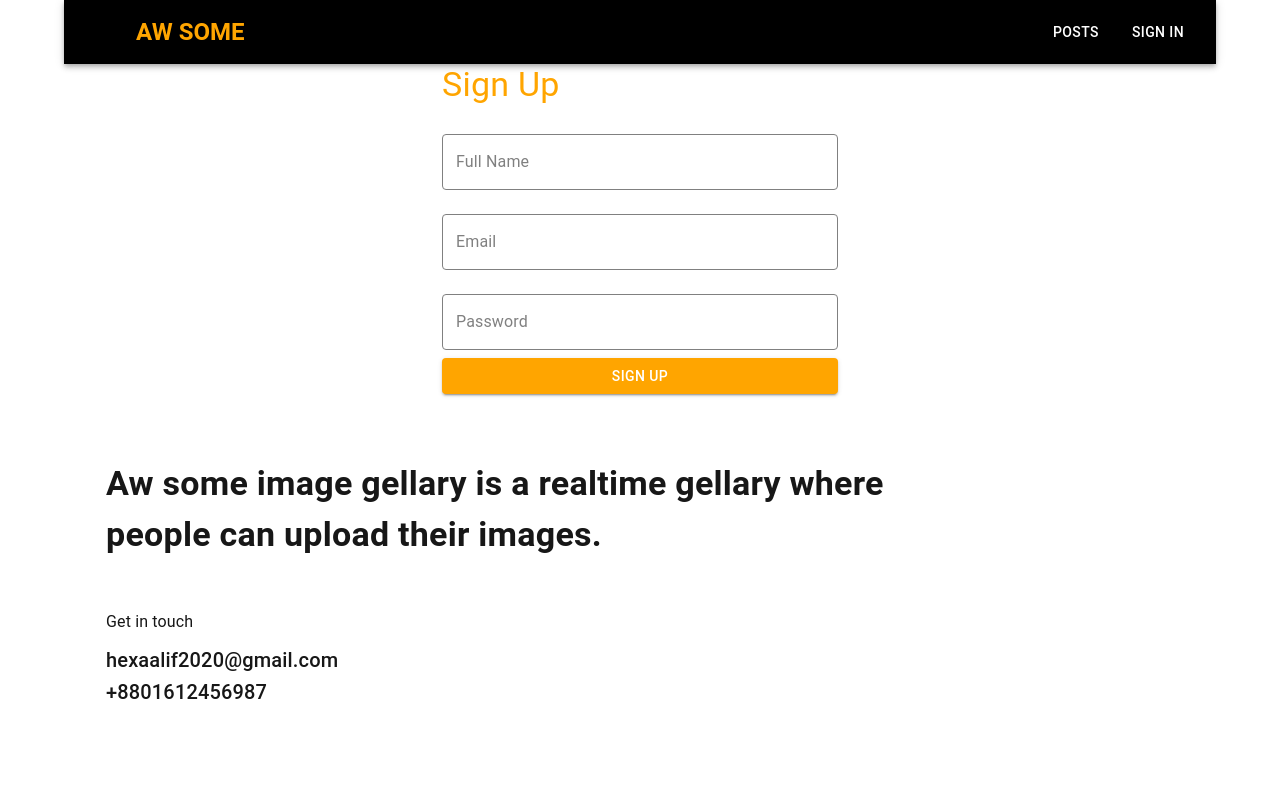
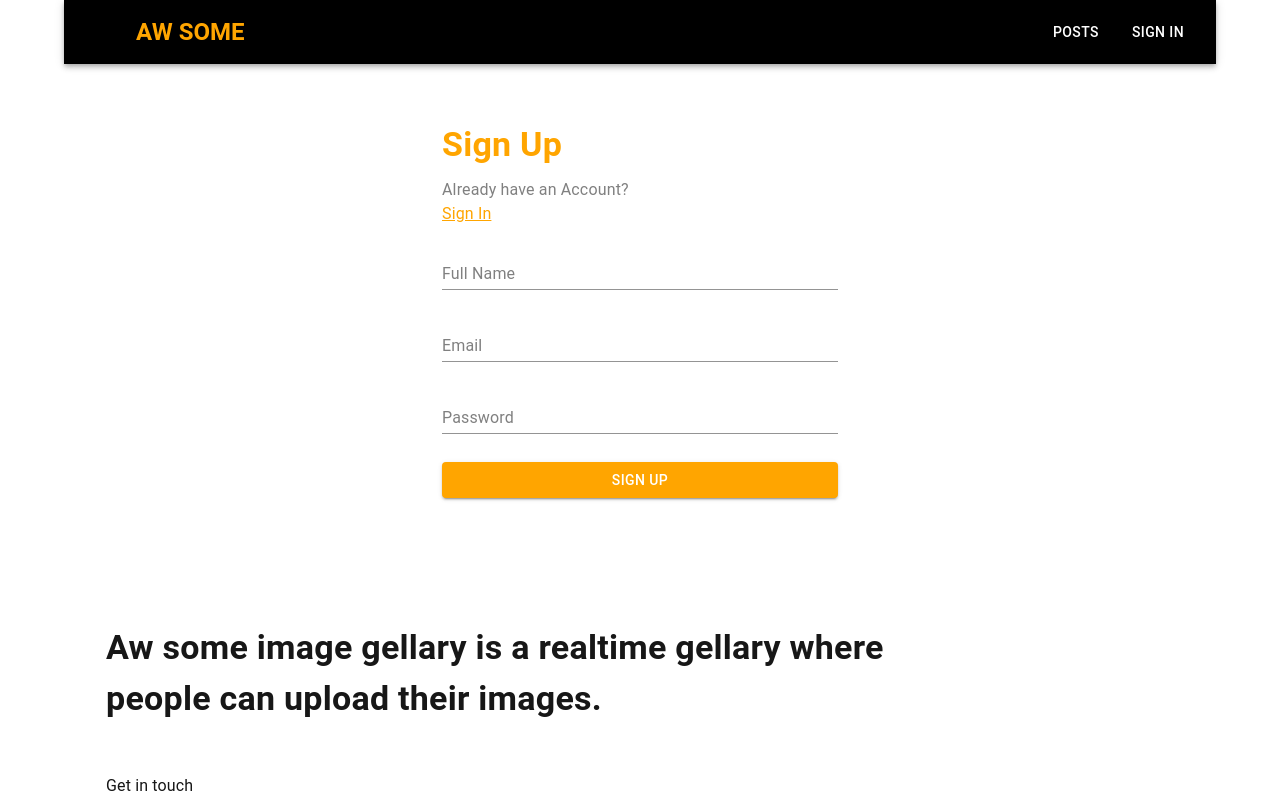
Before and after one commit to shadullah/awesome-pic-manager, a Next.js app: page /signup in a window 1280 px wide. Shown: the top 800 px of the page. Built offline with nearby package versions, Linux system fonts and the light colour scheme; no server answers; some icons are missing.

Commit message:
signin,up page designed

```diff
--- a/src/app/(auth)/signup/page.tsx
+++ b/src/app/(auth)/signup/page.tsx
@@ -1,11 +1,19 @@
 "use client";
 import { useState } from "react";
 import { useForm } from "react-hook-form";
-import { Button, TextField, Typography, Container } from "@mui/material";
+import {
+  Button,
+  TextField,
+  Typography,
+  Container,
+  CircularProgress,
+} from "@mui/material";
 // import { useRouter } from "next/router";
 import { zodResolver } from "@hookform/resolvers/zod";
 import { signUpSchema } from "@/schemas/signUpSchema";
 import { useRouter } from "next/navigation";
+import Link from "next/link";
+import toast from "react-hot-toast";
 
 interface SignUpFormInputs {
   fullname: string;
@@ -39,6 +47,9 @@ export default function SignUpForm() {
       if (response.ok) {
         alert(result.message);
         router.push("/signin");
+        toast.success("Signed Up successfully!!, Login Now.", {
+          duration: 3000,
+        });
       } else {
         alert(result.message);
       }
@@ -55,6 +66,7 @@ export default function SignUpForm() {
       <Container
         maxWidth="xs"
         sx={{
+          my: "60px",
           input: {
             color: "white",
           },
@@ -74,14 +86,26 @@ export default function SignUpForm() {
           },
         }}
       >
-        <Typography variant="h4" gutterBottom sx={{ color: "orange" }}>
+        <Typography
+          variant="h4"
+          gutterBottom
+          sx={{ color: "orange", fontWeight: "bold" }}
+        >
           Sign Up
         </Typography>
+        <Typography component="h1" variant="body1">
+          Already have an Account?{" "}
+        </Typography>
+        <Link href="/signin">
+          <Typography sx={{ textDecoration: "underline", color: "orange" }}>
+            Sign In
+          </Typography>
+        </Link>
 
         <form onSubmit={handleSubmit(onSubmit)}>
           <TextField
             label="Full Name"
-            variant="outlined"
+            variant="standard"
             fullWidth
             margin="normal"
             {...register("fullname")}
@@ -90,7 +114,7 @@ export default function SignUpForm() {
 
           <TextField
             label="Email"
-            variant="outlined"
+            variant="standard"
             fullWidth
             margin="normal"
             {...register("email")}
@@ -101,7 +125,7 @@ export default function SignUpForm() {
           <TextField
             label="Password"
             type="password"
-            variant="outlined"
+            variant="standard"
             fullWidth
             margin="normal"
             {...register("password")}
@@ -116,16 +140,24 @@ export default function SignUpForm() {
             fullWidth
             disabled={isSubmitting}
             sx={{
+              mt: "20px",
               backgroundColor: "orange",
               color: "white",
               "&.Mui-disabled": {
-                backgroundColor: "lightcyan",
+                backgroundColor: "greenyellow",
                 color: "white",
                 opacity: 1,
               },
             }}
           >
-            {isSubmitting ? "Signing Up..." : "Sign Up"}
+            {isSubmitting ? (
+              <>
+                <CircularProgress size={24} sx={{ mr: 1, color: "inherit" }} />
+                <span>Signing Up...</span>
+              </>
+            ) : (
+              "Sign Up"
+            )}
           </Button>
         </form>
       </Container>
--- a/src/app/layout.tsx
+++ b/src/app/layout.tsx
@@ -4,6 +4,7 @@ import "./globals.css";
 import Navbar from "@/components/shared/Navbar/Navbar";
 import Footer from "@/components/shared/Footer/Footer";
 import AuthProvider from "@/context/AuthProvider";
+import { Toaster } from "react-hot-toast";
 
 const geistSans = Geist({
   variable: "--font-geist-sans",
@@ -16,8 +17,8 @@ const geistMono = Geist_Mono({
 });
 
 export const metadata: Metadata = {
-  title: "Create Next App",
-  description: "Generated by create next app",
+  title: "Awesome Image Manager",
+  description: "An Image managing website",
 };
 
 export default function RootLayout({
@@ -29,6 +30,7 @@ export default function RootLayout({
     <html lang="en">
       <AuthProvider>
         <body className={`${geistSans.variable} ${geistMono.variable}`}>
+          <Toaster position="bottom-right" />
           <Navbar />
           {children}
           <Footer />
```
Also changed, not shown: src/app/(auth)/signin/page.tsx (+35 -13 lines).
